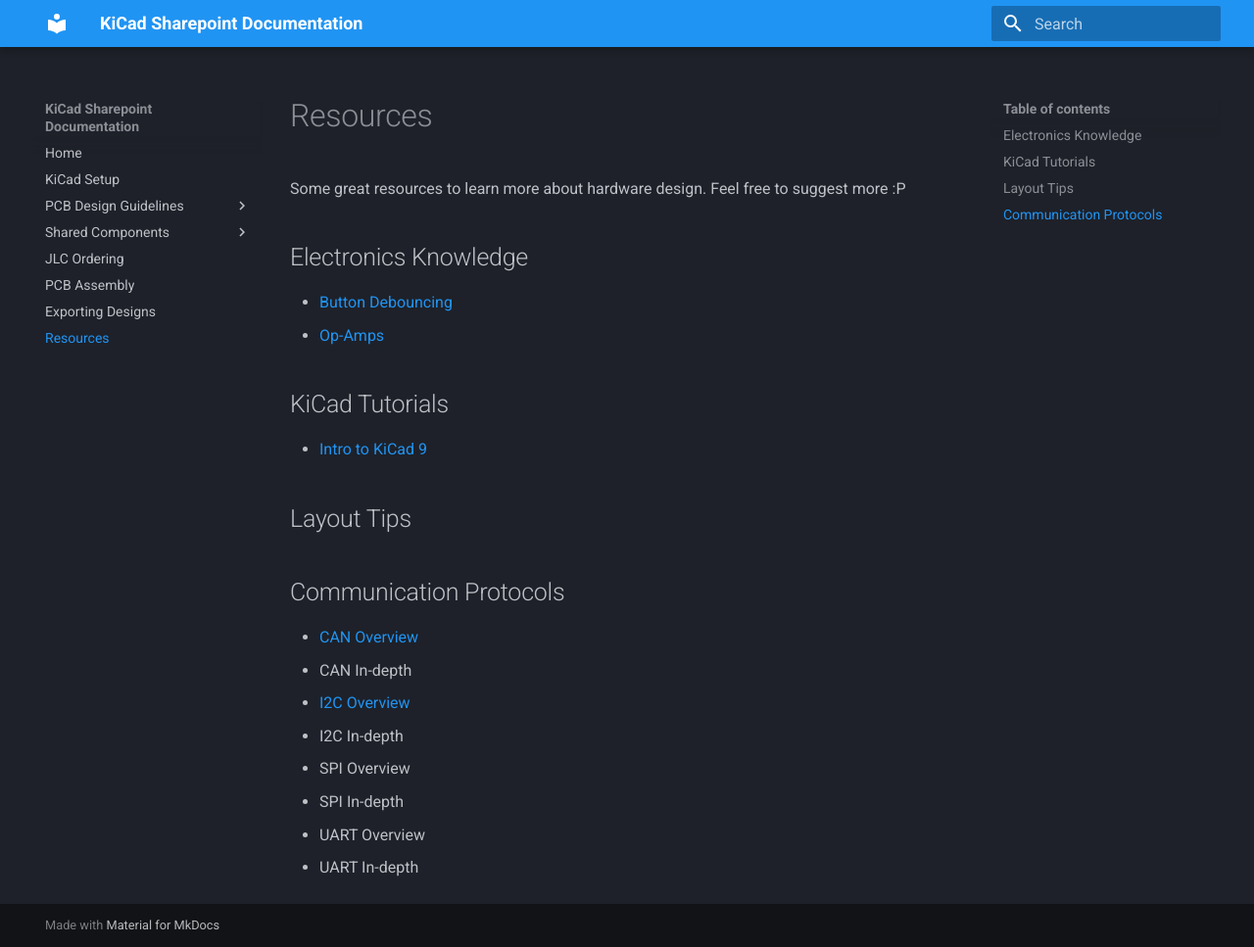
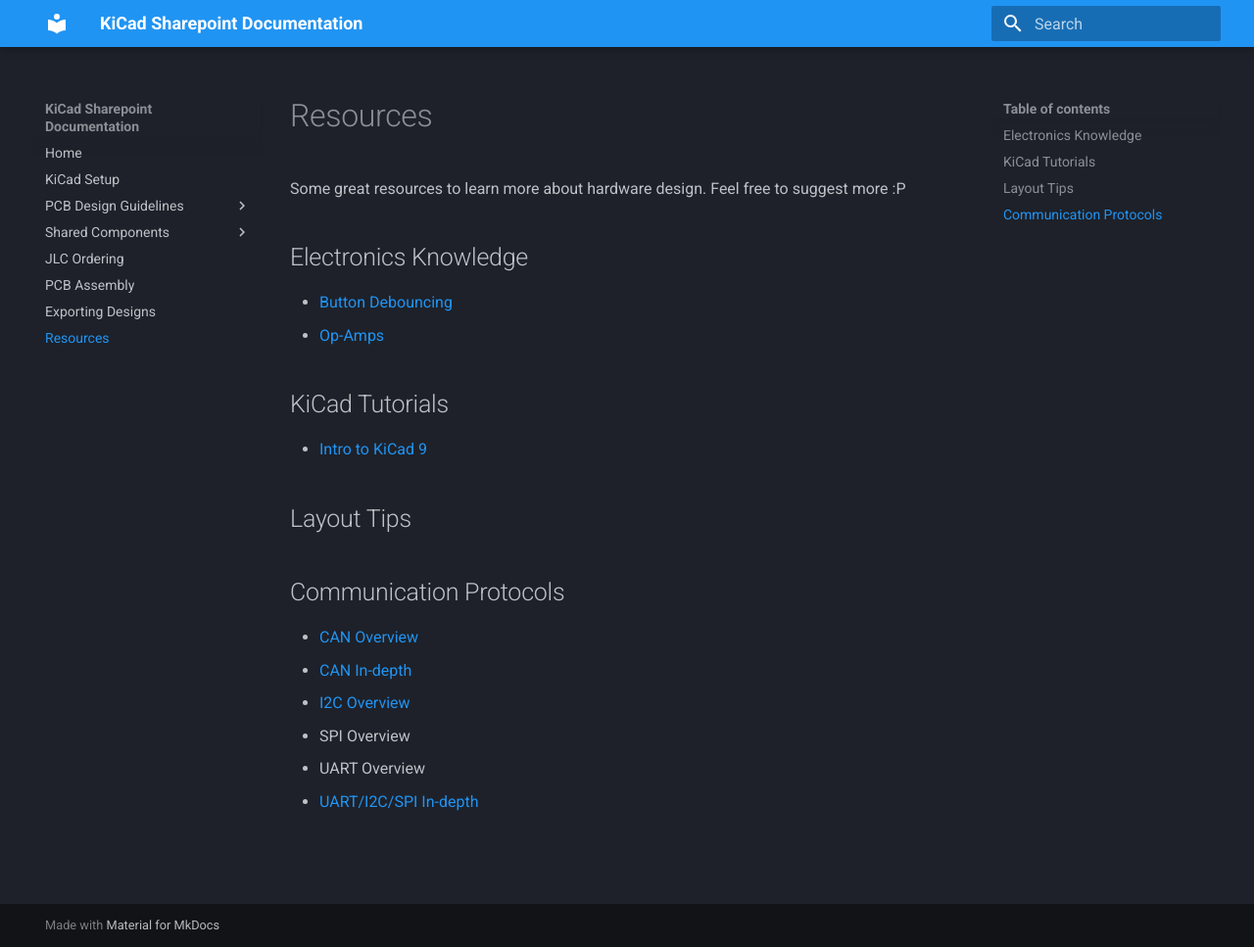
Before and after one commit to lhr-solar/KiCAD-Sharepoint, an MkDocs documentation site: the page built from docs/Resources.md, in a window 1280 px wide and 967 px high. Shown: the whole window at 98% size. Built offline with MkDocs 1.6.1 and Material for MkDocs 9.7.7, drawn with Linux system fonts in a browser that asks for light colours.

Commit message:
more resources

```diff
--- a/docs/Resources.md
+++ b/docs/Resources.md
@@ -11,10 +11,8 @@
 
 ## Communication Protocols
 - [CAN Overview](https://www.instagram.com/p/DHZdIr9MV8O/?hl=en)
-- CAN In-depth
+- [CAN In-depth](https://www.youtube.com/watch?v=JZSCzRT9TTo)
 - [I2C Overview](https://www.instagram.com/p/DGL_z1wAzmP/?hl=en)
-- I2C In-depth
 - SPI Overview
-- SPI In-depth
 - UART Overview
-- UART In-depth
+- [UART/I2C/SPI In-depth](https://www.youtube.com/watch?v=IyGwvGzrqp8)
```
